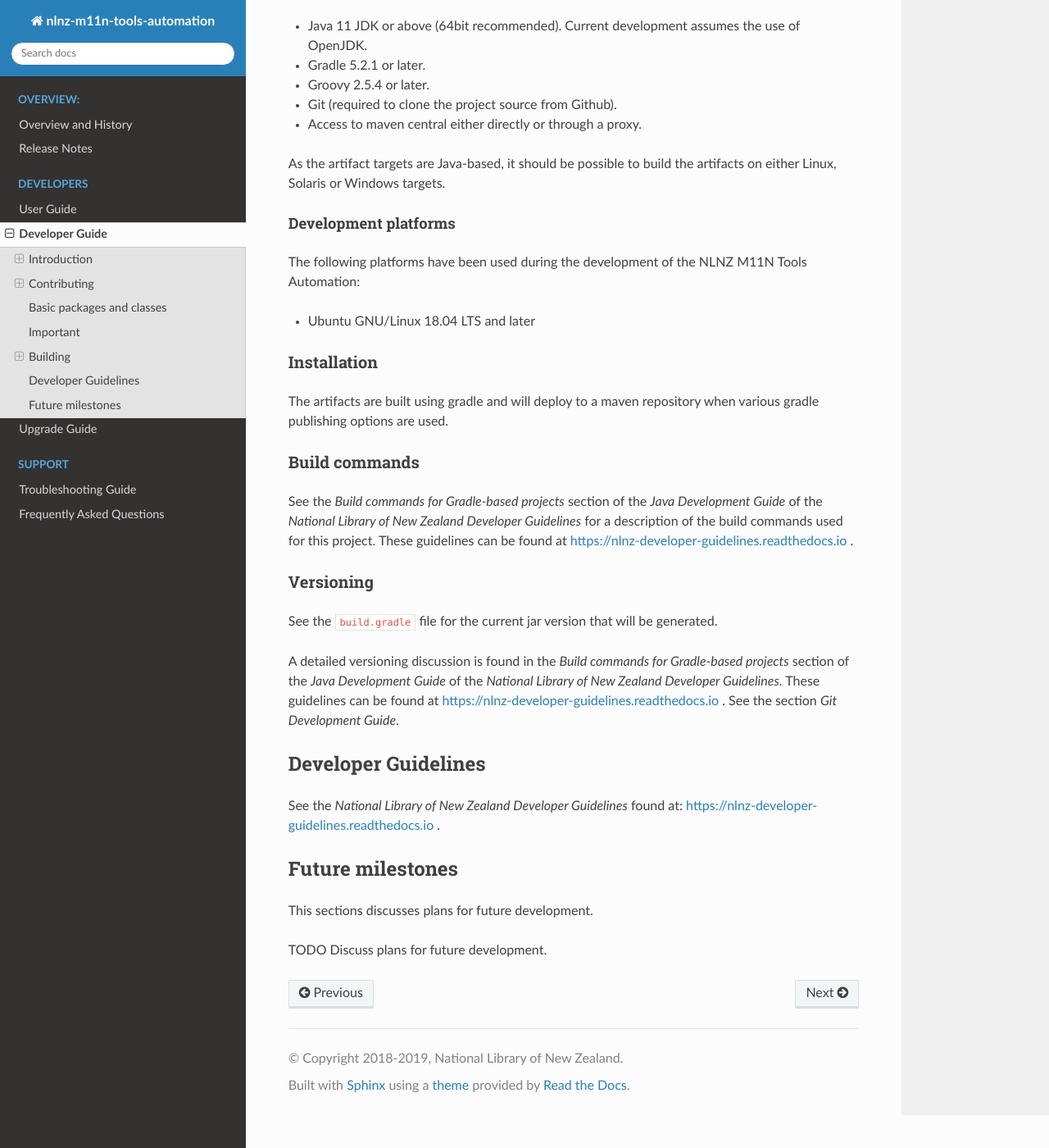
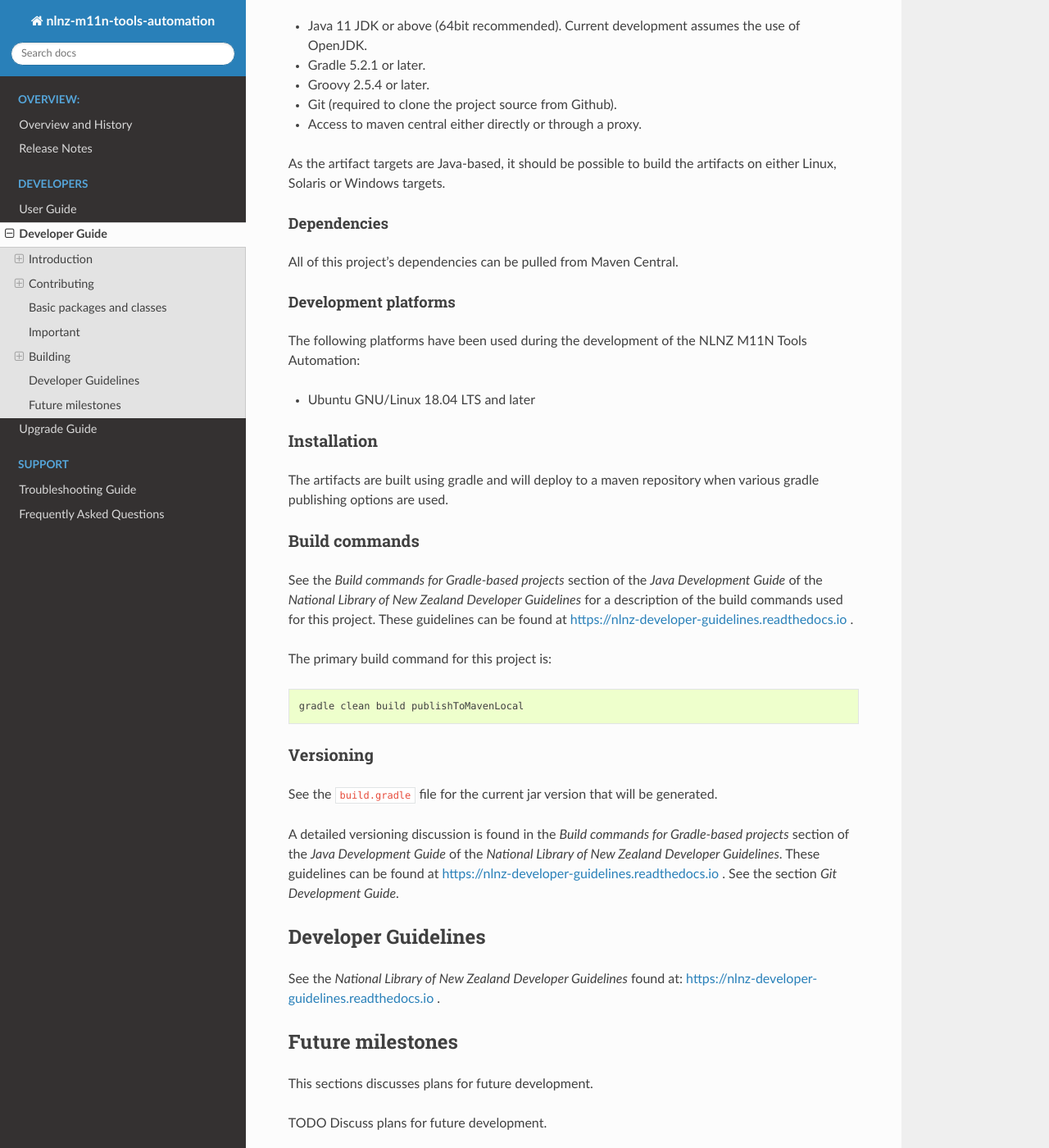
Before and after one commit to NLNZDigitalPreservation/nlnz-m11n-tools-automation, a Sphinx documentation site: the page built from docs/source/guides/developer-guide.rst, in a window 1280 px wide and 1400 px high, scrolled down 1630 px. Shown: the whole window at 82% size. Built offline with Sphinx 7.4.7 and the Read the Docs theme 2.0.0, drawn with Linux system fonts in a browser that asks for light colours.

Commit message:
Specific versions for dependencies.
core.gradle:
- Fix the dependency versions instead of using '+', which for gradle takes the
  latest version, as this makes the pom compatible with maven builds. The
  versions given are the latest current version.

developer-guide.rst:
- Add note regarding dependencies and provide the main build command.

```diff
--- a/docs/source/guides/developer-guide.rst
+++ b/docs/source/guides/developer-guide.rst
@@ -89,6 +89,10 @@ Building the NLNZ M11N Tools Automation from source requires the following:
 As the artifact targets are Java-based, it should be possible to build the artifacts on either Linux, Solaris or Windows
 targets.
 
+Dependencies
+~~~~~~~~~~~~
+All of this project's dependencies can be pulled from Maven Central.
+
 Development platforms
 ~~~~~~~~~~~~~~~~~~~~~
 The following platforms have been used during the development of the NLNZ M11N Tools Automation:
@@ -107,6 +111,10 @@ Build commands
 See the *Build commands for Gradle-based projects* section of the *Java Development Guide* of the
 *National Library of New Zealand Developer Guidelines* for a description of the build commands used for this project.
 These guidelines can be found at https://nlnz-developer-guidelines.readthedocs.io .
+
+The primary build command for this project is::
+
+    gradle clean build publishToMavenLocal
 
 Versioning
 ----------
```
Also changed, not shown: 1 other file.
